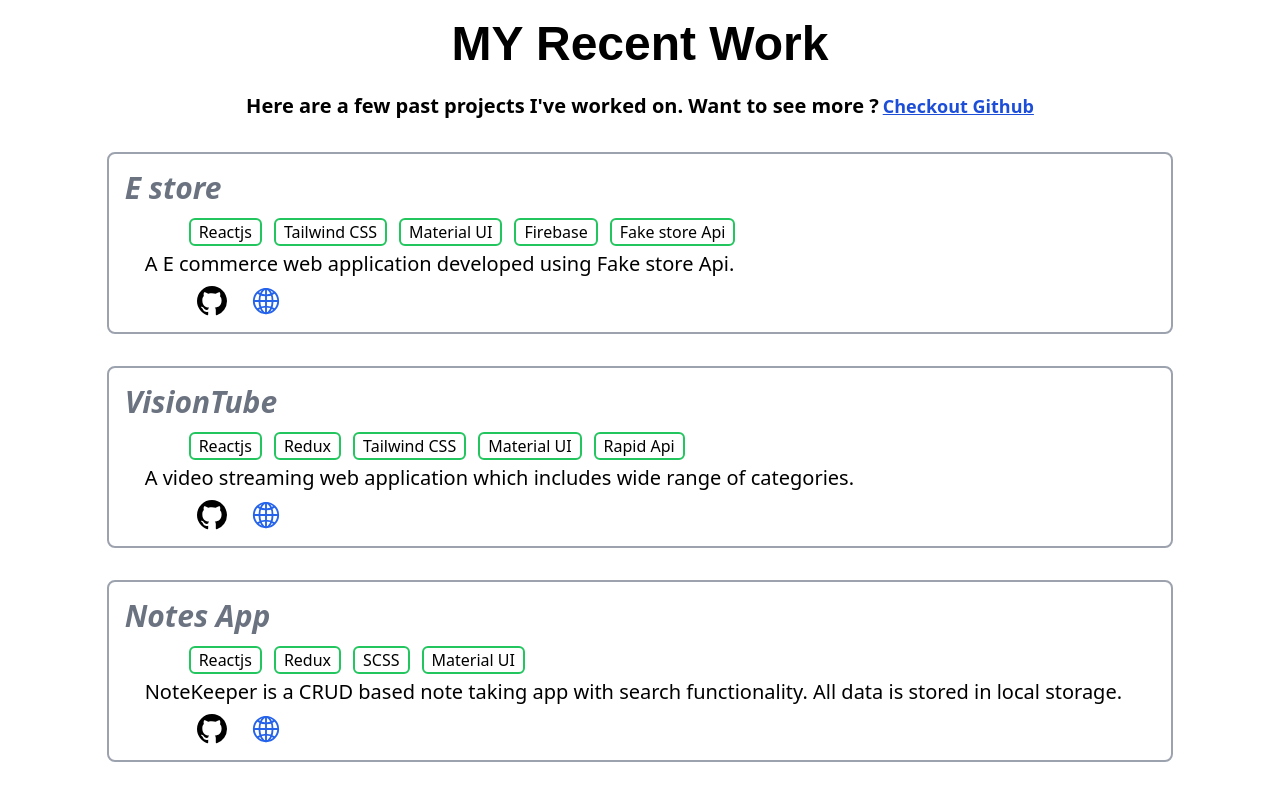
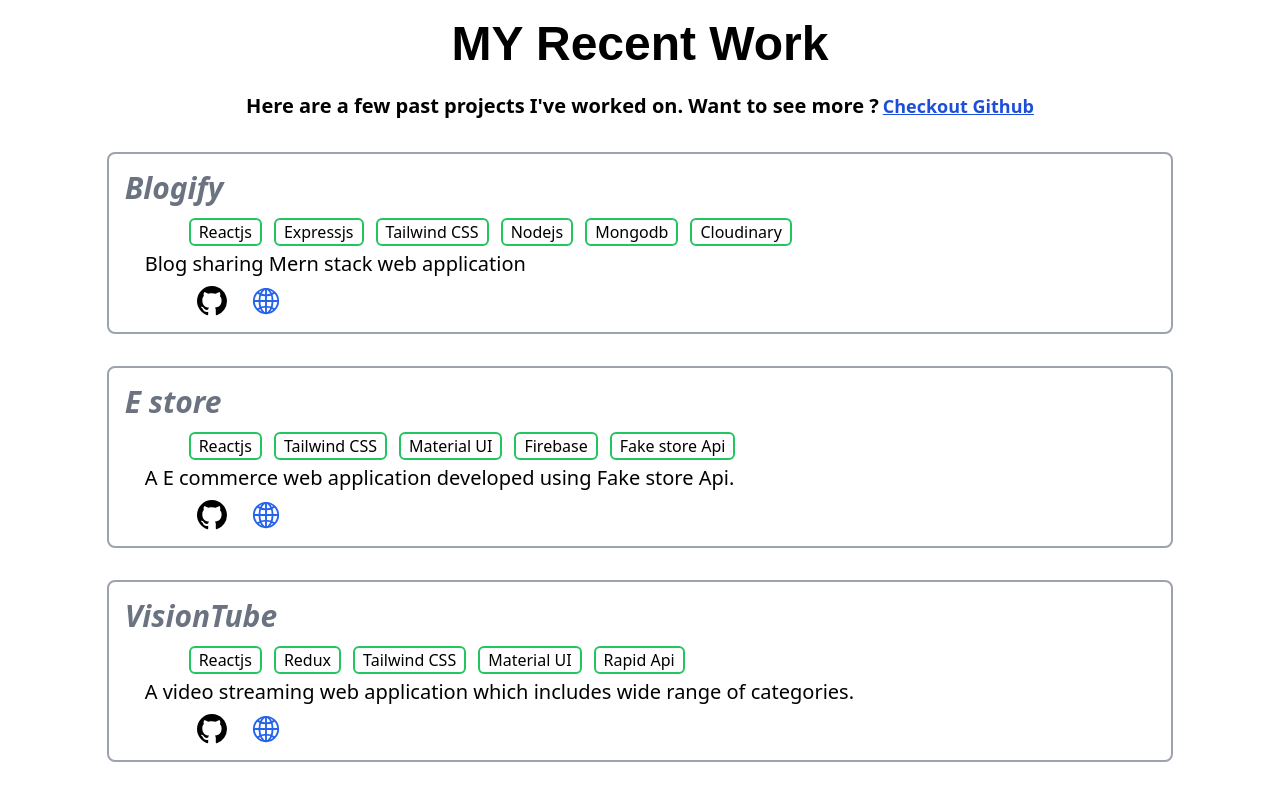
Before and after one commit to ritikp05/my_portfolio, a React (Vite) app: page / in a window 1280 px wide. Shown: the part 1468-2268 px from the top of the page. Built offline with nearby package versions, Linux system fonts and the light colour scheme; a web font is replaced by a local one.

Commit message:
added new project

```diff
--- a/src/Data/data.js
+++ b/src/Data/data.js
@@ -1,6 +1,21 @@
 export const data = [
   {
     id: 1,
+    name: "Blogify",
+    Tech: [
+      "Reactjs",
+      "Expressjs",
+      "Tailwind CSS",
+      " Nodejs ",
+      "Mongodb",
+      "Cloudinary",
+    ],
+    Desc: "Blog sharing Mern stack web application",
+    github: "https://github.com/ritikp05/blogify-backend",
+    live: "https://blogify-verce.vercel.app/",
+  },
+  {
+    id: 2,
     name: "E store",
     Tech: [
       " Reactjs ",
@@ -15,25 +30,11 @@ export const data = [
   },
 
   {
-    id: 2,
+    id: 3,
     name: "VisionTube",
-    Tech: [
-      " Reactjs ",
-      "Redux",
-      "Tailwind CSS ",
-      "Material UI ",
-      "Rapid Api",
-    ],
+    Tech: [" Reactjs ", "Redux", "Tailwind CSS ", "Material UI ", "Rapid Api"],
     Desc: "A video streaming web application which includes wide range of categories.",
     github: "https://github.com/ritikp05/VisionTube",
     live: "https://vision-tube-sandy.vercel.app/",
   },
-  {
-    id: 3,
-    name: "Notes App",
-    Tech: [" Reactjs ", "Redux", " SCSS ", "Material UI "],
-    Desc: "NoteKeeper is a CRUD based note taking app with search functionality.  All data is stored in local storage. ",
-    github: "https://github.com/ritikp05/notes-app",
-    live: "https://noteskeeper01.vercel.app/",
-  },
 ];
```
